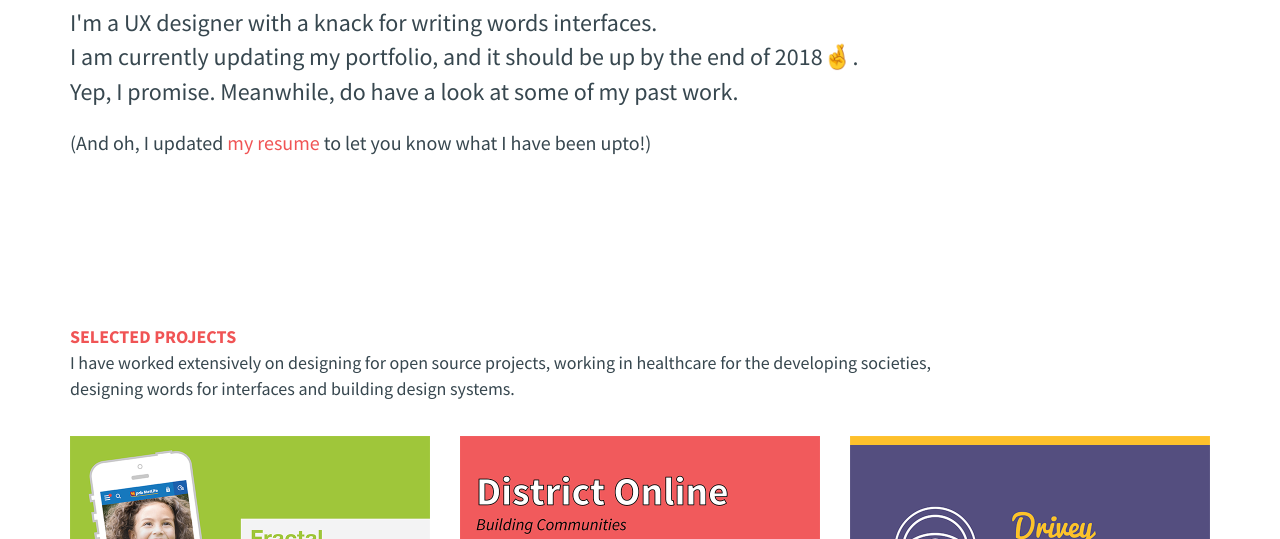
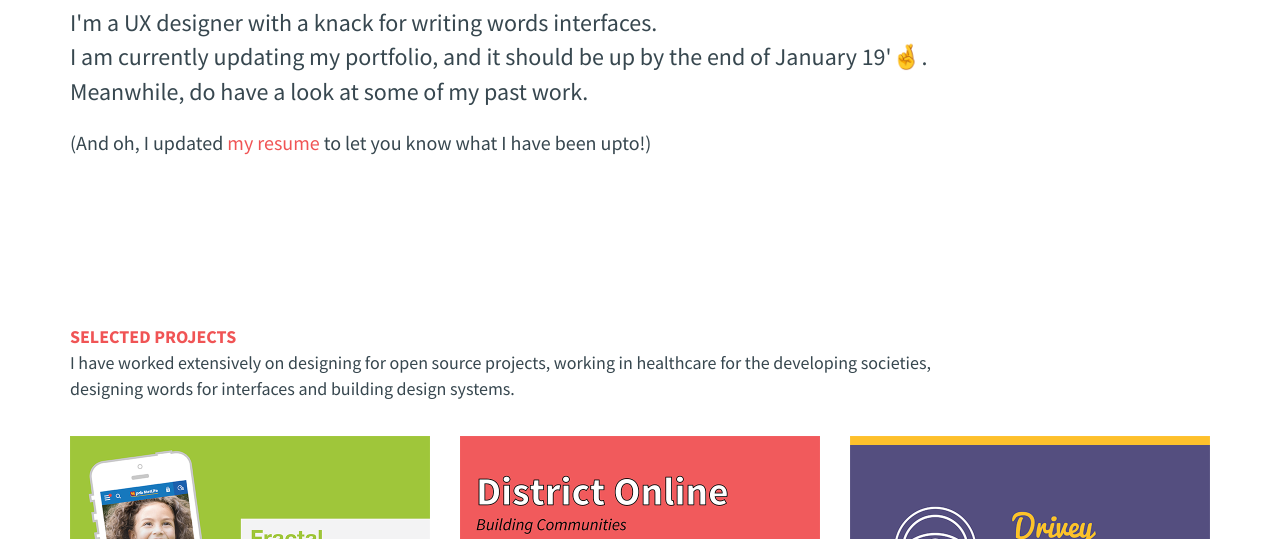
Before and after one commit to chhavijustme/chhavijustme.github.io, a website: page index.html in a window 1280 px wide. Shown: the part 261-800 px from the top of the page. Drawn offline with nearby package versions, Linux system fonts and the light colour scheme.

Commit message:
Changed the update date

```diff
--- a/index.html
+++ b/index.html
@@ -82,8 +82,8 @@
                             <br>
                             <br>
                             <br>
-                            <span class="align left" style="font-size:24px">I'm a UX designer with a knack for writing words interfaces.<br>I am currently updating my portfolio, and it should be up by the end of 2018🤞.
-                                <br>Yep, I promise. Meanwhile, do have a look at some of my past work. <br>
+                            <span class="align left" style="font-size:24px">I'm a UX designer with a knack for writing words interfaces.<br>I am currently updating my portfolio, and it should be up by the end of January 19'🤞.
+                                <br>Meanwhile, do have a look at some of my past work. <br>
                                 <span class="align left" style="padding-top:20px; font-size:20px;"> (And oh, I updated <a href="https://drive.google.com/file/d/0B0y38_9BqoYoZjFPVGxFTDRvZzg/view" target="_blank">my resume</a> to let you know what I have been upto!)</span>
 
                             </span>
```
